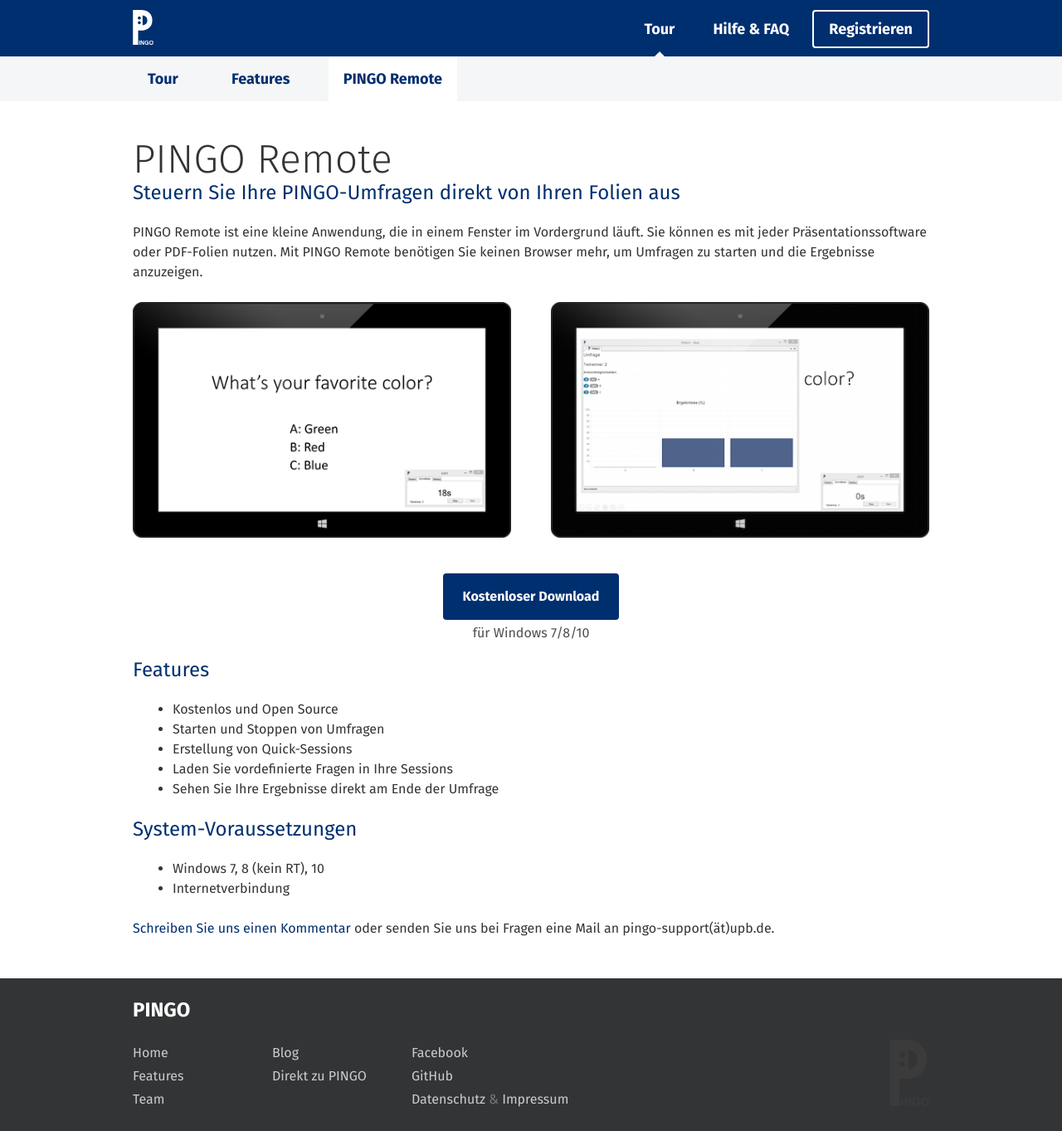
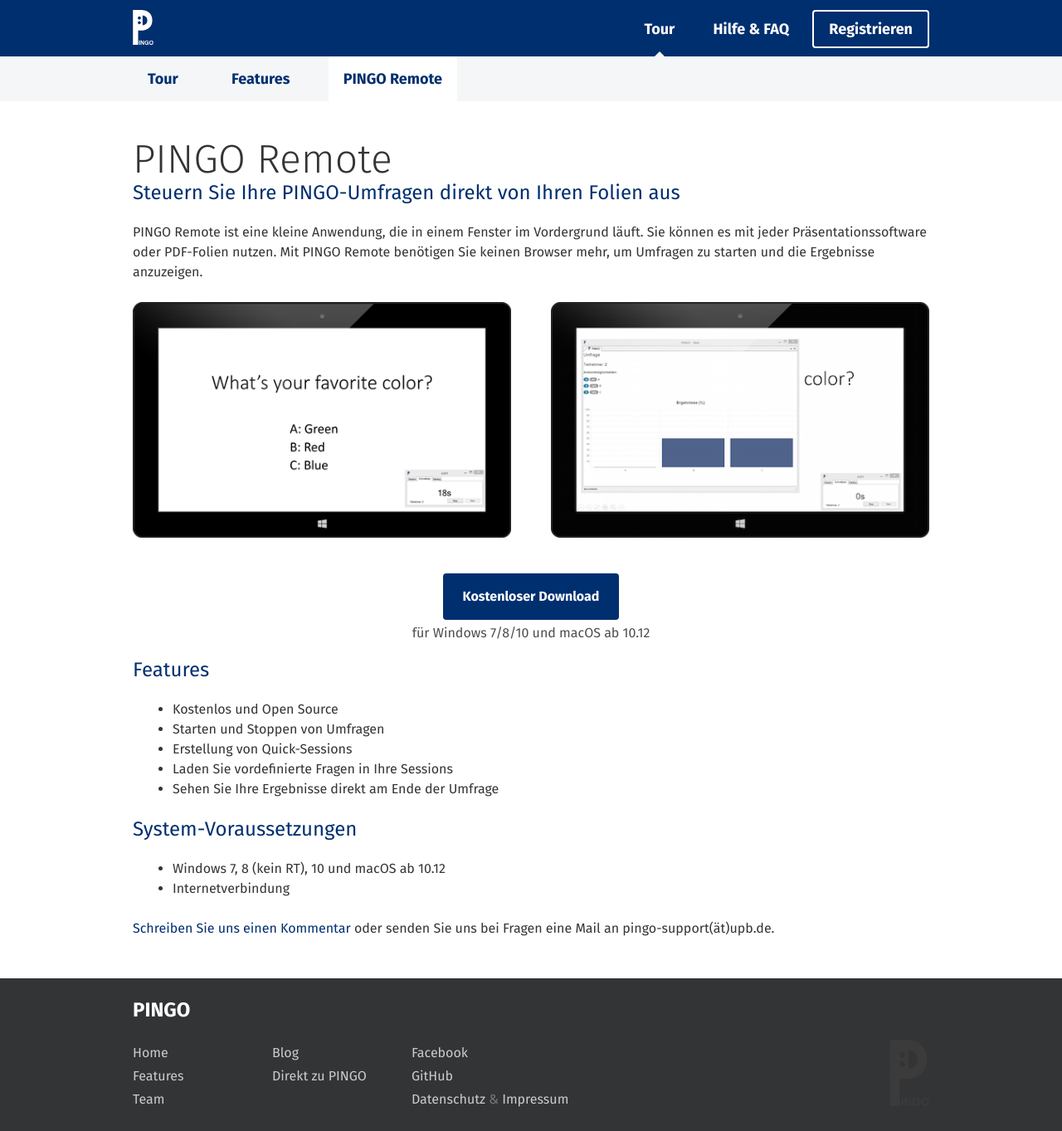
Before and after one commit to PingoUPB/pingoupb.github.io, a Jekyll site: the page built from de/powerpoint-remote/index.html, in a window 1280 px wide and 1363 px high. Shown: the whole window at 83% size. Built offline with Jekyll 4.4.1, drawn with Linux system fonts in a browser that asks for light colours; nearby versions of some CDN libraries.

Commit message:
Update index.html

```diff
--- a/de/powerpoint-remote/index.html
+++ b/de/powerpoint-remote/index.html
@@ -23,7 +23,7 @@
 
 <div class="download-container">
 	<p><a class="button button--primary" href="https://blog.coactum.de/downloads/" title="Download PINGO Remote">Kostenloser Download</a><p>
-	<p class="muted">f&uuml;r Windows 7/8/10</p>
+	<p class="muted">f&uuml;r Windows 7/8/10 und macOS ab 10.12</p>
 </div>
 
 <h2>Features</h2>
@@ -37,7 +37,7 @@
 
 <h2>System-Voraussetzungen</h2>
 <ul>
-	<li>Windows 7, 8 (kein RT), 10</li>
+	<li>Windows 7, 8 (kein RT), 10 und macOS ab 10.12</li>
 	<li>Internetverbindung</li>
 </ul>
 
```
